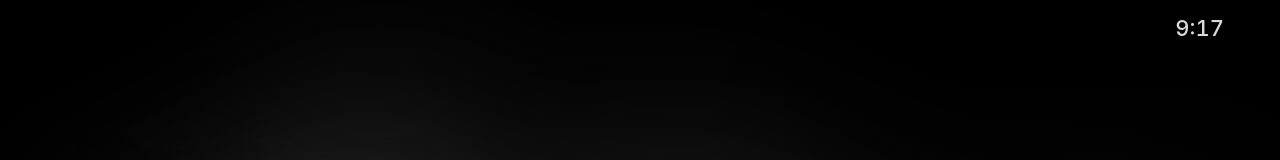
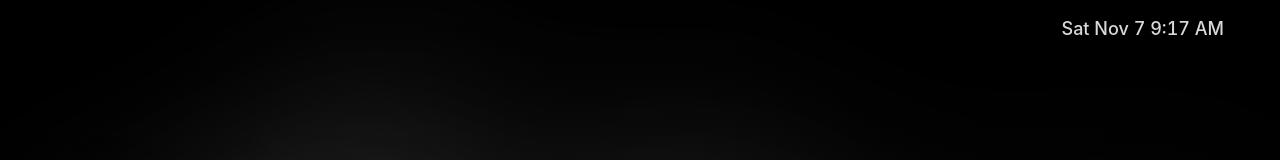
Before and after one commit to kazitishan/tv, a React (Vite) app: page / in a window 1280 px wide. Shown: the top 160 px of the page. Built offline with nearby package versions, Linux system fonts and the light colour scheme.

Commit message:
full date and time are visible

```diff
--- a/src/components/Clock.jsx
+++ b/src/components/Clock.jsx
@@ -1,15 +1,23 @@
 import { useEffect, useState } from 'react';
 
-const formatTime = () =>
-  new Date().toLocaleTimeString([], { hour: 'numeric', minute: '2-digit' }).replace(/\s?[AP]M$/i, '');
+// "Sun Nov 8 2:48 PM" (in the system's language and 12/24-hour setting).
+const formatter = new Intl.DateTimeFormat([], {
+  weekday: 'short',
+  month: 'short',
+  day: 'numeric',
+  hour: 'numeric',
+  minute: '2-digit',
+});
+
+const formatDateTime = () => formatter.format(new Date()).replace(/,/g, '');
 
 export default function Clock() {
-  const [time, setTime] = useState(formatTime);
+  const [text, setText] = useState(formatDateTime);
 
   useEffect(() => {
-    const id = setInterval(() => setTime(formatTime()), 1000);
+    const id = setInterval(() => setText(formatDateTime()), 1000);
     return () => clearInterval(id);
   }, []);
 
-  return <span className="text-[22px] font-medium text-white/85 tabular-nums">{time}</span>;
+  return <span className="text-[18px] font-medium whitespace-nowrap text-white/85 tabular-nums">{text}</span>;
 }
```
Also changed, not shown: 1 other file (tests, documents, lock files or other folders).
